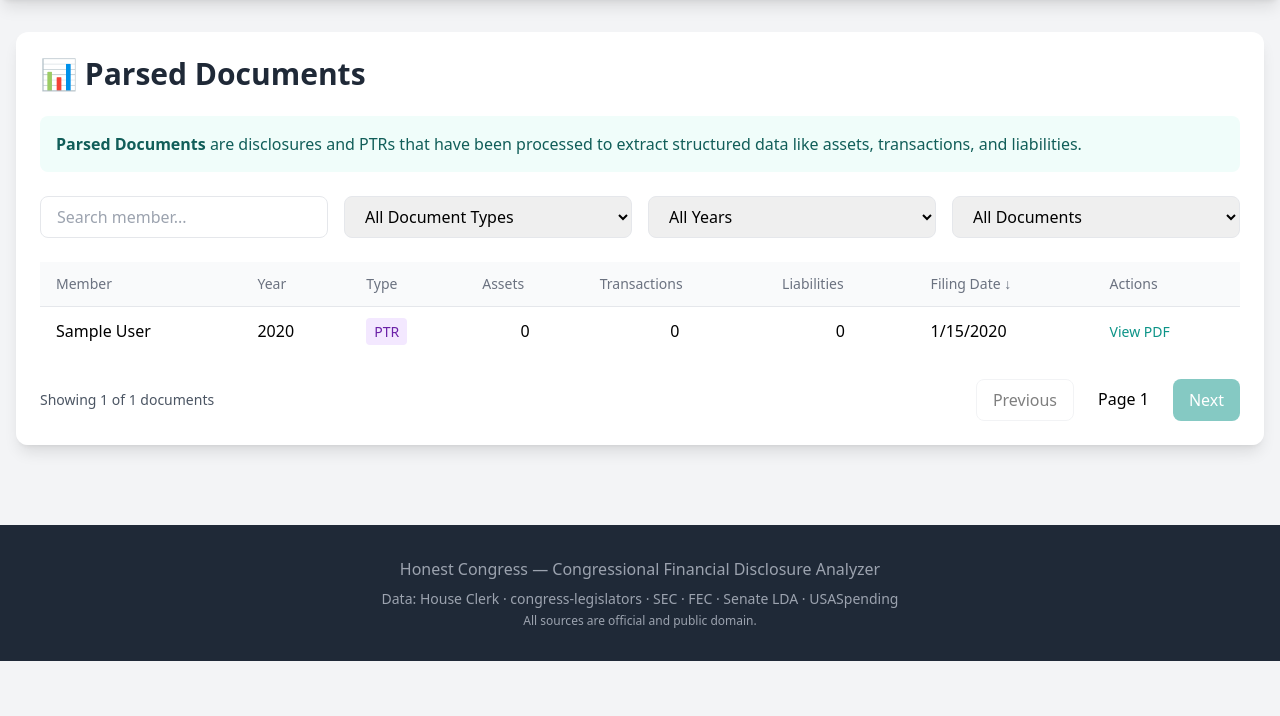
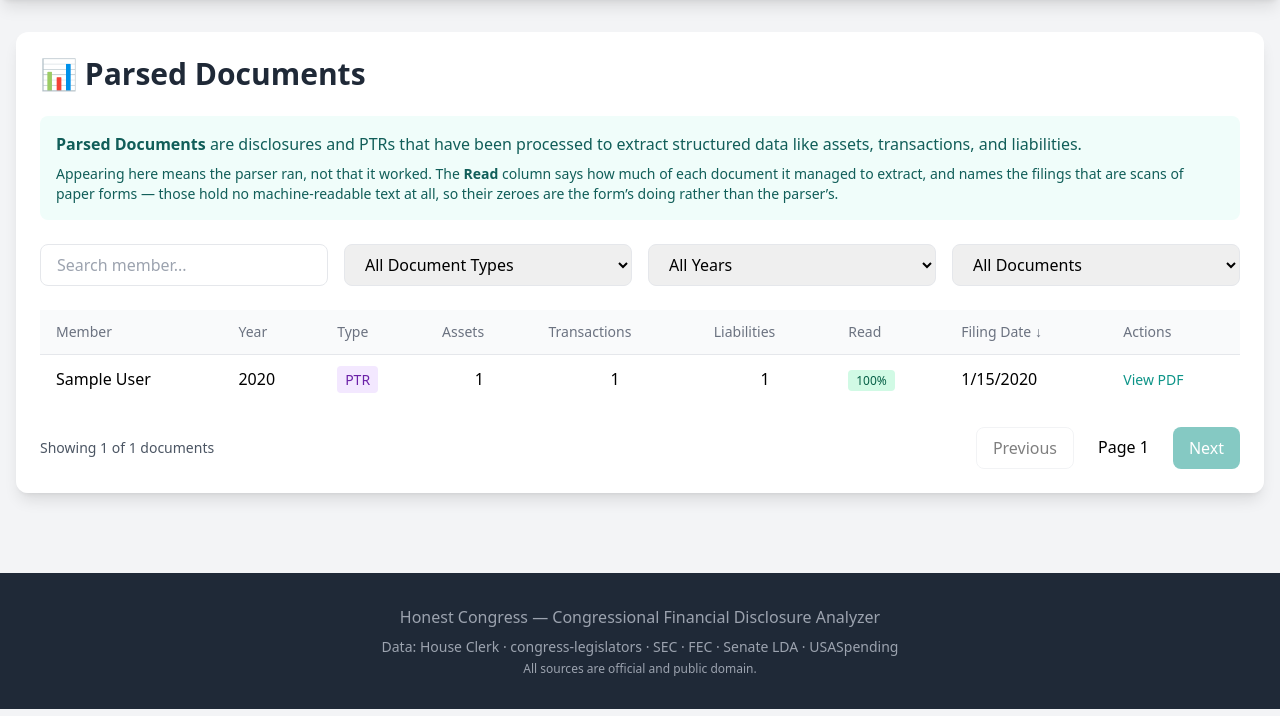
Before and after one commit to prendeso/honest-congress, a FastAPI app: page /parsed in a window 1280 px wide. Shown: the part 84-800 px from the top of the page. Run offline with FastAPI, Linux system fonts and the light colour scheme; tables that the repository leaves empty hold one stand-in row (values such as "Sample post"); some libraries are stand-ins or nearby versions.

Commit message:
Show what each filing yielded, and whether it was readable at all
The Parsed Documents page has three columns -- Assets, Transactions,
Liabilities -- and three sort controls over them, all bound to
`doc.asset_count`, `doc.transaction_count` and `doc.liability_count`.
None of those fields has ever been in the `/api/disclosures` response.
Every row on the page whose entire subject is what was extracted read
0, 0, 0, and all three sorts silently did nothing.

That is also the confusion D12 was built to remove, on the page where it
matters most: a filing read cleanly and a filing that yielded nothing
displayed identically, and a scan of a paper form displayed the same
again.

* `/api/disclosures` now serves the counts, from three grouped queries
  per page rather than three per row -- fifty rows would otherwise be a
  hundred and fifty round trips to render one table, and a test pins
  that.
* The page gained a `Read` column: the parse confidence, its warnings on
  hover, and `scanned image` where the PDF has no text layer at all,
  which is about one House trade report in eight (D13). "Not scored" is
  shown as itself rather than as 0%, because a filing parsed before
  scoring existed was never measured.
* The intro now says plainly that appearing on the page means the parser
  ran, not that it worked.

The rendered page is parsed in-test, so a broken tag fails here rather
than in a browser. 700 tests pass.

Co-Authored-By: Claude Opus 5 <noreply@anthropic.com>
Claude-Session: https://claude.ai/code/session_01NtCgW91GoUMWZiEanWfDzk

```diff
--- a/src/api/routes/disclosures.py
+++ b/src/api/routes/disclosures.py
@@ -1,15 +1,58 @@
 """Disclosure API endpoints."""
 
 from datetime import datetime
-from typing import List
+from typing import Any, List
 
 from fastapi import APIRouter, Depends, HTTPException, Query
 from pydantic import BaseModel, ConfigDict
+from sqlalchemy import func
 from sqlalchemy.orm import Session
 
 from src.db import Asset, Disclosure, Liability, Member, Transaction, get_db_session
 
 router = APIRouter()
+
+
+def _extracted_counts(db: Session, disclosure_ids: List[int]) -> dict[int, tuple[int, int, int]]:
+    """How many rows were actually extracted from each filing on this page.
+
+    Three grouped queries rather than three per row: the page shows fifty
+    filings, and the N+1 version would be a hundred and fifty round trips to
+    render one table.
+
+    These counts are the page's whole subject and they were never served. The
+    Parsed Documents table read `doc.asset_count`, `doc.transaction_count` and
+    `doc.liability_count` from a response that has never contained any of them,
+    so every row showed 0, 0, 0 and all three column sorts did nothing. A
+    filing read cleanly and a filing that yielded nothing displayed identically
+    -- which is the exact confusion D12 exists to remove, on the one page whose
+    entire subject is what was extracted.
+    """
+    if not disclosure_ids:
+        return {}
+
+    assets = _count_by_disclosure(db, Asset, disclosure_ids)
+    transactions = _count_by_disclosure(db, Transaction, disclosure_ids)
+    liabilities = _count_by_disclosure(db, Liability, disclosure_ids)
+
+    return {
+        doc_id: (
+            assets.get(doc_id, 0),
+            transactions.get(doc_id, 0),
+            liabilities.get(doc_id, 0),
+        )
+        for doc_id in disclosure_ids
+    }
+
+
+def _count_by_disclosure(db: Session, model: Any, disclosure_ids: List[int]) -> dict[int, int]:
+    rows = (
+        db.query(model.disclosure_id, func.count(model.id))
+        .filter(model.disclosure_id.in_(disclosure_ids))
+        .group_by(model.disclosure_id)
+        .all()
+    )
+    return {disclosure_id: count for disclosure_id, count in rows}
 
 
 def _normalized_document_url(disclosure: Disclosure) -> str | None:
@@ -102,6 +145,12 @@ class DisclosureResponse(BaseModel):
     # is the document's doing, not the parser's -- about one House PTR in eight
     # is a scan of a paper form. Null means nobody has checked.
     has_text_layer: bool | None = None
+    # What was actually extracted. Zero transactions on a PTR is a failed parse
+    # rather than a quiet quarter, and these counts beside `parse_confidence`
+    # are how a reader can see that for themselves.
+    asset_count: int = 0
+    transaction_count: int = 0
+    liability_count: int = 0
 
     model_config = ConfigDict(from_attributes=True)
 
@@ -222,6 +271,7 @@ async def list_disclosures(
 
     # Apply pagination
     disclosures = query.offset((page - 1) * page_size).limit(page_size).all()
+    counts = _extracted_counts(db, [d.id for d in disclosures])
 
     return DisclosureListResponse(
         total=total,
@@ -242,6 +292,9 @@ async def list_disclosures(
                 parse_confidence=d.parse_confidence,
                 parse_warnings=d.parse_warnings,
                 has_text_layer=d.has_text_layer,
+                asset_count=counts.get(d.id, (0, 0, 0))[0],
+                transaction_count=counts.get(d.id, (0, 0, 0))[1],
+                liability_count=counts.get(d.id, (0, 0, 0))[2],
             )
             for d in disclosures
         ],
@@ -287,6 +340,10 @@ async def get_disclosure(
         parse_confidence=disclosure.parse_confidence,
         parse_warnings=disclosure.parse_warnings,
         has_text_layer=disclosure.has_text_layer,
+        # Already in hand from the rows above, so no extra query.
+        asset_count=len(assets),
+        transaction_count=len(transactions),
+        liability_count=len(liabilities),
         total_assets_min=total_min,
         total_assets_max=total_max,
         assets=[
--- a/src/templates/parsed.html
+++ b/src/templates/parsed.html
@@ -15,6 +15,13 @@
                     <p class="text-teal-800">
                         <strong>Parsed Documents</strong> are disclosures and PTRs that have been processed to extract
                         structured data like assets, transactions, and liabilities.
+                    </p>
+                    <p class="text-teal-800 text-sm mt-2">
+                        Appearing here means the parser ran, not that it worked. The
+                        <strong>Read</strong> column says how much of each document it managed to
+                        extract, and names the filings that are scans of paper forms &mdash; those
+                        hold no machine-readable text at all, so their zeroes are the form&rsquo;s
+                        doing rather than the parser&rsquo;s.
                     </p>
                 </div>
 
@@ -89,6 +96,10 @@
                                     <th class="px-4 py-3 text-left text-sm font-medium text-gray-500 cursor-pointer hover:bg-gray-100" @click="sortBy('liabilities')">
                                         Liabilities <span x-show="sortField === 'liabilities'" x-text="sortOrder === 'asc' ? '↑' : '↓'"></span>
                                     </th>
+                                    <th class="px-4 py-3 text-left text-sm font-medium text-gray-500 cursor-pointer hover:bg-gray-100" @click="sortBy('confidence')"
+                                        title="How much of the document the parser actually read. A filing being listed here only ever meant the parser ran without raising.">
+                                        Read <span x-show="sortField === 'confidence'" x-text="sortOrder === 'asc' ? '↑' : '↓'"></span>
+                                    </th>
                                     <th class="px-4 py-3 text-left text-sm font-medium text-gray-500 cursor-pointer hover:bg-gray-100" @click="sortBy('filing_date')">
                                         Filing Date <span x-show="sortField === 'filing_date'" x-text="sortOrder === 'asc' ? '↑' : '↓'"></span>
                                     </th>
@@ -113,6 +124,22 @@
                                         </td>
                                         <td class="px-4 py-3 text-center">
                                             <span class="font-medium" x-text="doc.liability_count || 0"></span>
+                                        </td>
+                                        <!-- A scan, a botched parse and a clean read all showed
+                                             the same three zeroes here before. Say which it was. -->
+                                        <td class="px-4 py-3">
+                                            <template x-if="doc.has_text_layer === false">
+                                                <span class="px-2 py-0.5 rounded text-xs bg-slate-200 text-slate-700"
+                                                      title="This filing is a scan of a paper form with no text in it. Nothing can be extracted without OCR, which this project does not do. About one House trade report in eight is like this.">
+                                                    scanned image
+                                                </span>
+                                            </template>
+                                            <template x-if="doc.has_text_layer !== false">
+                                                <span :class="confidenceClass(doc.parse_confidence)"
+                                                      class="px-2 py-0.5 rounded text-xs"
+                                                      :title="doc.parse_warnings || 'No warnings recorded.'"
+                                                      x-text="confidenceLabel(doc.parse_confidence)"></span>
+                                            </template>
                                         </td>
                                         <td class="px-4 py-3" x-text="doc.filing_date ? new Date(doc.filing_date).toLocaleDateString() : '-'"></td>
                                         <td class="px-4 py-3">
@@ -247,6 +274,13 @@
                         this.documents.sort((a, b) => ((a.transaction_count || 0) - (b.transaction_count || 0)) * sortMultiplier);
                     } else if (this.sortField === 'liabilities') {
                         this.documents.sort((a, b) => ((a.liability_count || 0) - (b.liability_count || 0)) * sortMultiplier);
+                    } else if (this.sortField === 'confidence') {
+                        // Never-scored filings sort as -1 rather than 0: nobody
+                        // knows how well they were read, and putting them level
+                        // with a filing measured at zero states something about
+                        // them that was never measured.
+                        const score = d => (d.parse_confidence === null || d.parse_confidence === undefined) ? -1 : d.parse_confidence;
+                        this.documents.sort((a, b) => (score(a) - score(b)) * sortMultiplier);
                     } else if (this.sortField === 'filing_date') {
                         this.documents.sort((a, b) => {
                             const dateA = new Date(a.filing_date ||  0);
@@ -254,6 +288,21 @@
                             return (dateA - dateB) * sortMultiplier;
                         });
                     }
+                },
+
+                // "Not scored" is its own answer. A filing parsed before scoring
+                // existed has no number, and showing 0% for it would assert a
+                // failure that was never observed.
+                confidenceLabel(value) {
+                    if (value === null || value === undefined) return 'not scored';
+                    return Math.round(value * 100) + '%';
+                },
+
+                confidenceClass(value) {
+                    if (value === null || value === undefined) return 'bg-gray-100 text-gray-600';
+                    if (value === 0) return 'bg-red-100 text-red-800';
+                    if (value < 0.8) return 'bg-amber-100 text-amber-900';
+                    return 'bg-emerald-100 text-emerald-800';
                 },
 
                 previousPage() {
```
Also changed, not shown: tests/test_api_endpoints.py (+61 -0 lines).
